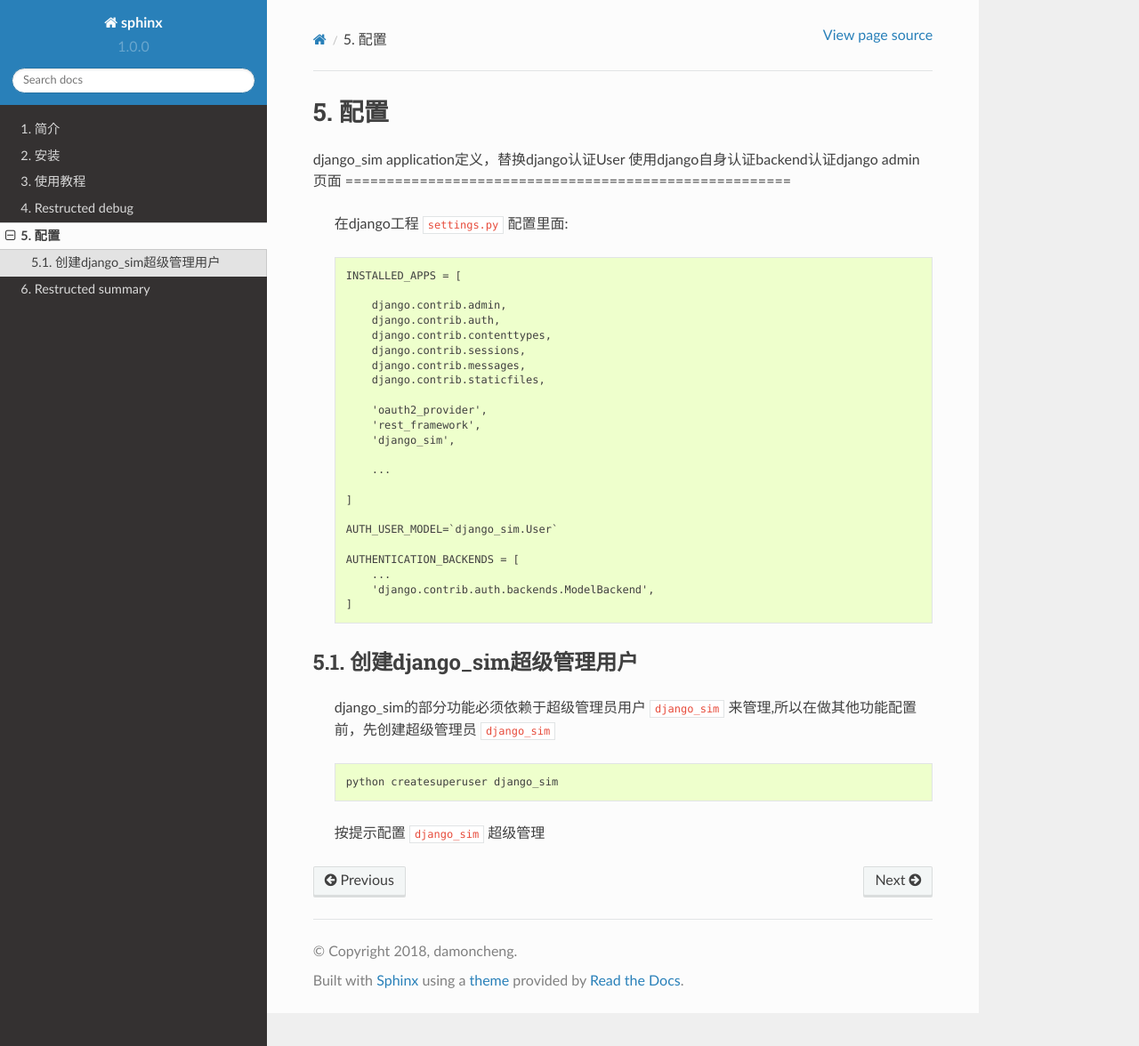
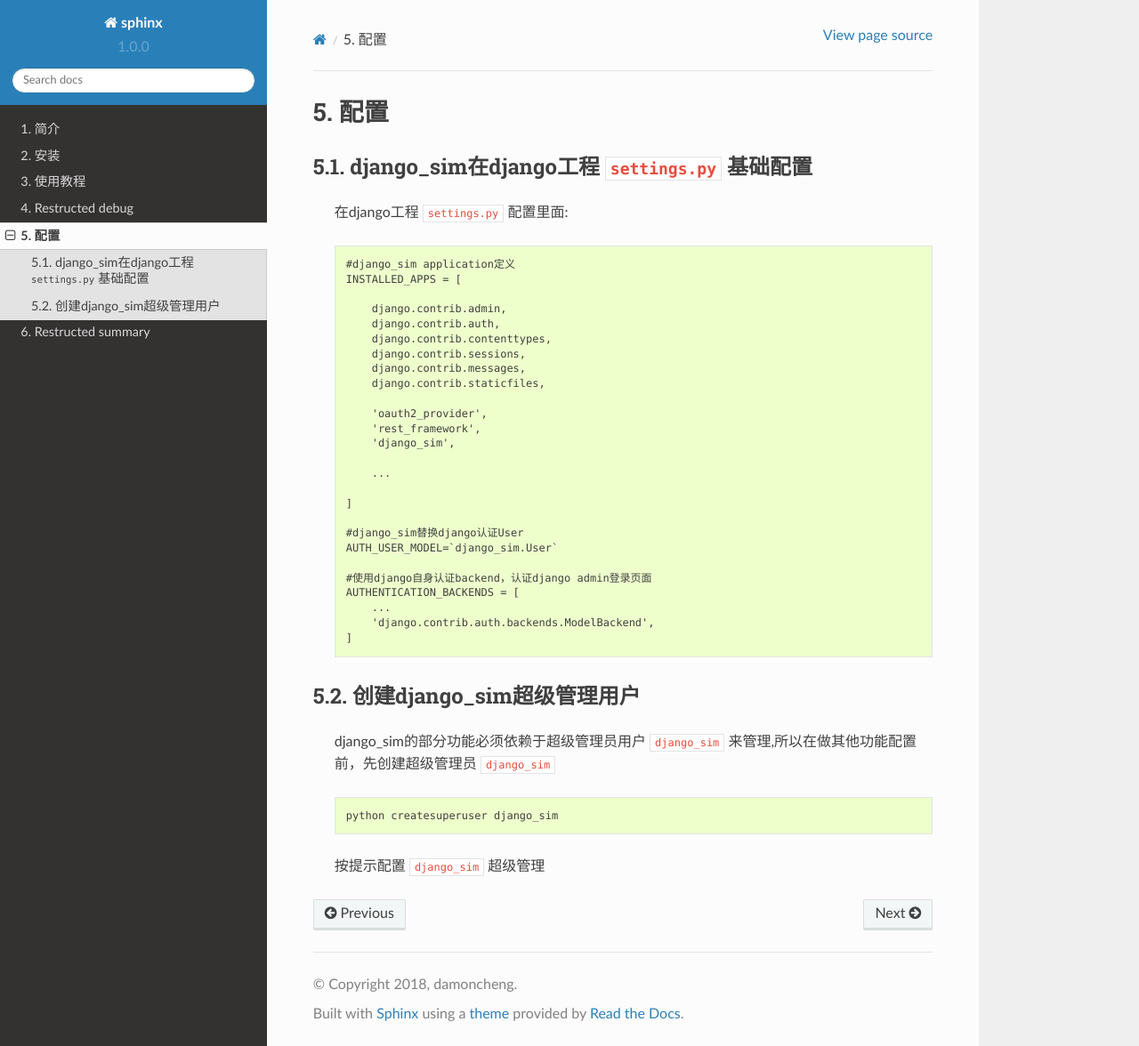
Before and after one commit to damoncheng/Sphinx, a Sphinx documentation site: the page built from source/restructed/django_sim_config.rst, in a window 1280 px wide and 1176 px high. Shown: the whole window at 89% size. Built offline with Sphinx 7.4.7 and the Read the Docs theme 2.0.0, drawn with Linux system fonts in a browser that asks for light colours.

Commit message:
django_sim config

```diff
--- a/source/restructed/django_sim_config.rst
+++ b/source/restructed/django_sim_config.rst
@@ -2,12 +2,12 @@
 配置
 ===================================
 
-django_sim application定义，替换django认证User
-使用django自身认证backend认证django admin页面
+django_sim在django工程 ``settings.py`` 基础配置
 ======================================================
 
     在django工程 ``settings.py`` 配置里面::
 
+        #django_sim application定义
         INSTALLED_APPS = [
 
             django.contrib.admin,
@@ -25,8 +25,10 @@ django_sim application定义，替换django认证User
 
         ]
 
+        #django_sim替换django认证User
         AUTH_USER_MODEL=`django_sim.User`
 
+        #使用django自身认证backend，认证django admin登录页面
         AUTHENTICATION_BACKENDS = [
             ...
             'django.contrib.auth.backends.ModelBackend',
```
Also changed, not shown: 1 other file.
